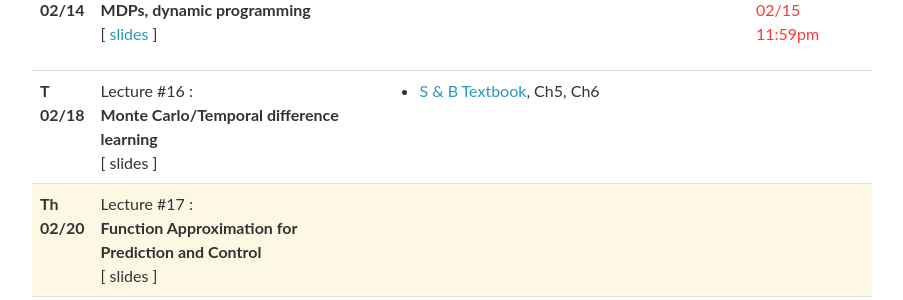
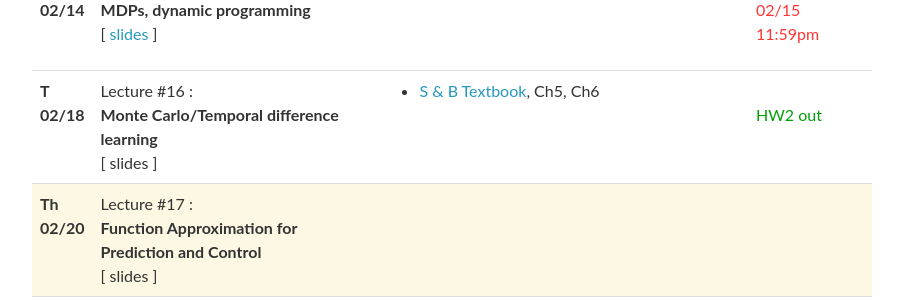
Before and after one commit to cmudeeprl/Spring202010403website, a Jekyll site: the page built from _pages/lectures.md, in a window 1280 px wide and 900 px high, scrolled down 2363 px. Shown: the part 155-455 px from the top of the window, without its empty margins (188-1091 px from the left). Built offline with Jekyll 4.4.1, drawn with Linux system fonts in a browser that asks for light colours; nearby versions of some CDN libraries; comment, search, counter and statistics services are not loaded.

Commit message:
hw2 release added

```diff
--- a/_data/lectures.yml
+++ b/_data/lectures.yml
@@ -208,7 +208,7 @@
   notes:
   readings:
     - <a href="http://incompleteideas.net/book/RLbook2018.pdf" target="_blank">S & B Textbook</a>, Ch5, Ch6
-  logistics:
+  logistics: <br><span class="event">HW2 out</span> <br>
 
 - date: Th 02/20
   lecturer:
```
